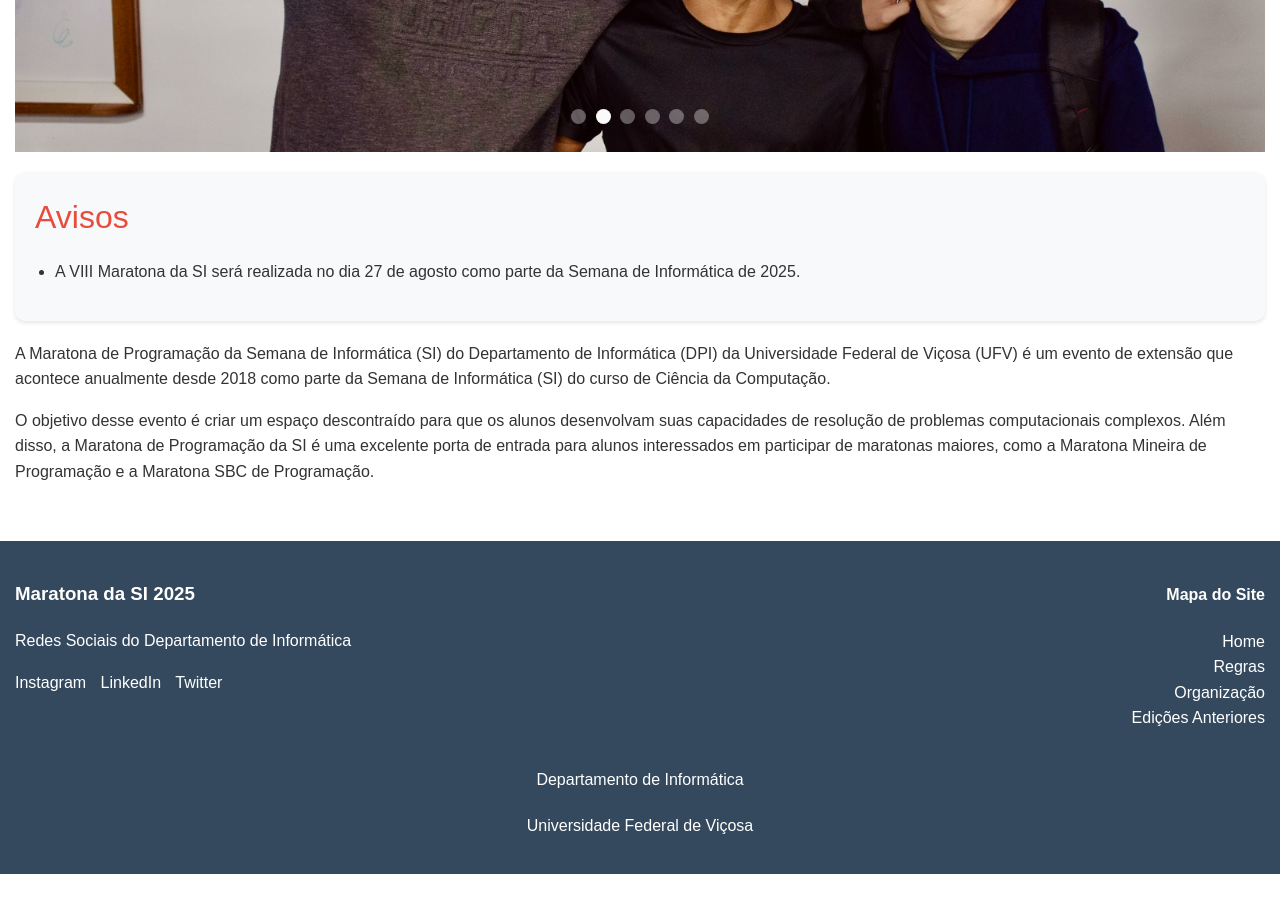
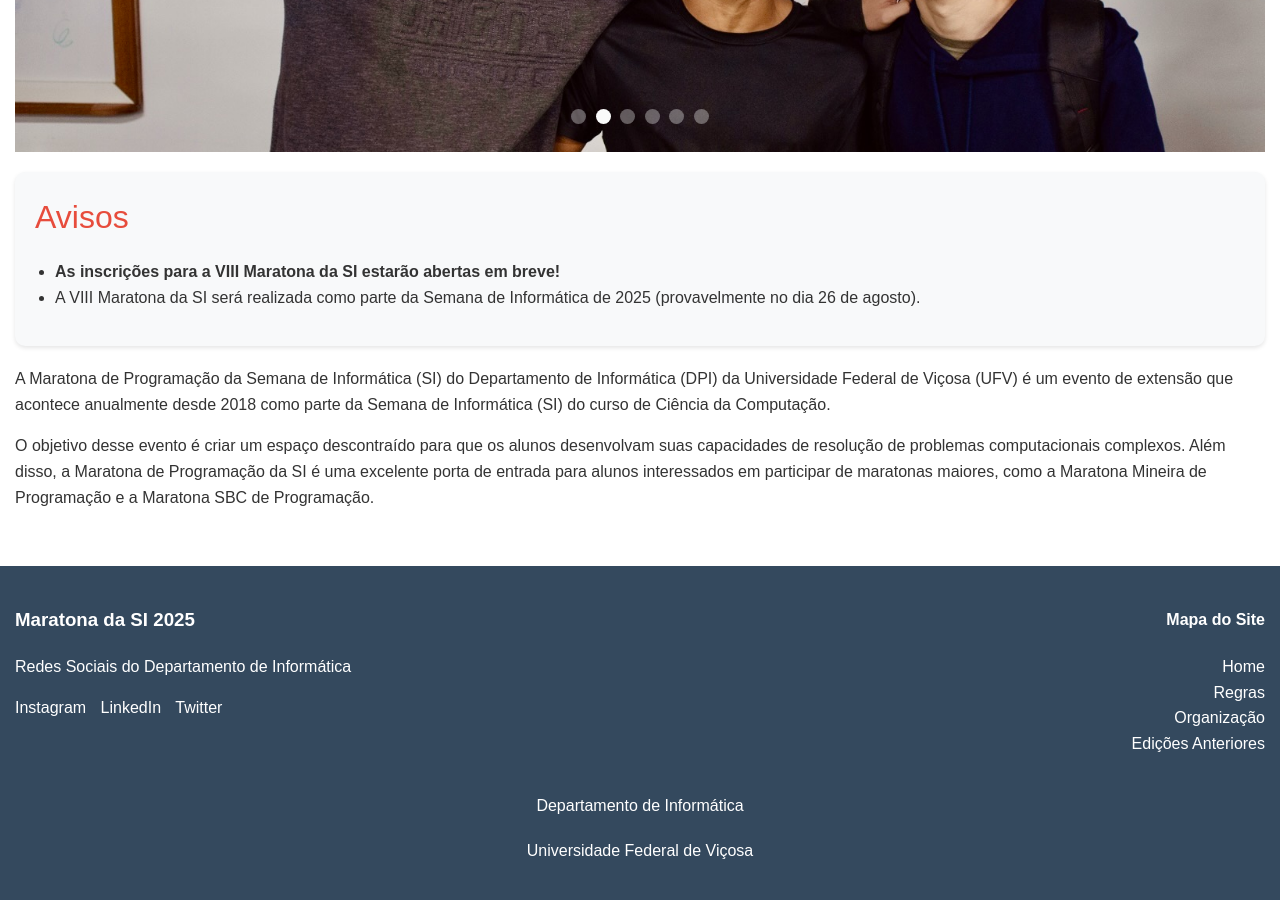
Before and after one commit to maratonaufv/maratona-si, a Jekyll site: the page built from index.md, in a window 1280 px wide and 900 px high, scrolled down 636 px. Built offline with Jekyll 4.4.1, drawn with Linux system fonts in a browser that asks for light colours; before the commit the page ends 1510 px from its top, so only the background shows below that.

Commit message:
Update index.md

```diff
--- a/index.md
+++ b/index.md
@@ -19,8 +19,8 @@ carousels:
 
 ## Avisos
 
-<!-- - **As inscrições para a VIII Maratona da SI estarão abertas em breve!** -->
-- A VIII Maratona da SI será realizada no dia 27 de agosto como parte da Semana de Informática de 2025.
+- **As inscrições para a VIII Maratona da SI estarão abertas em breve!**
+- A VIII Maratona da SI será realizada como parte da Semana de Informática de 2025 (provavelmente no dia 26 de agosto).
 
 </div>
 
```
